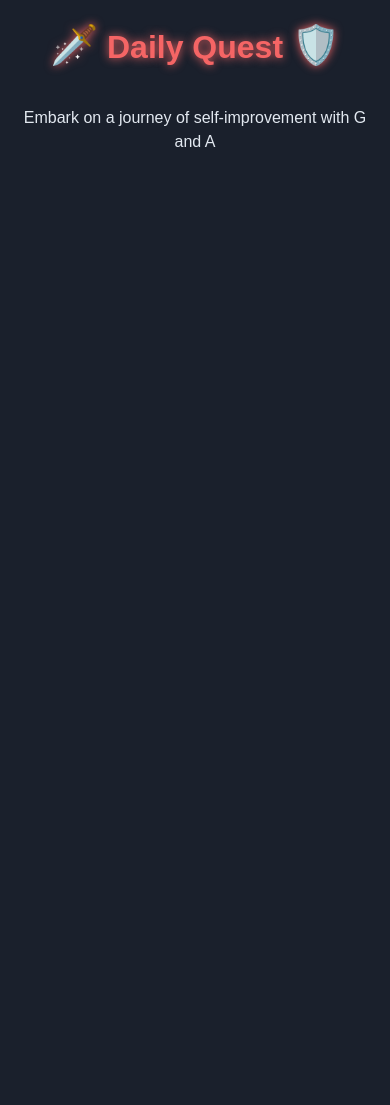
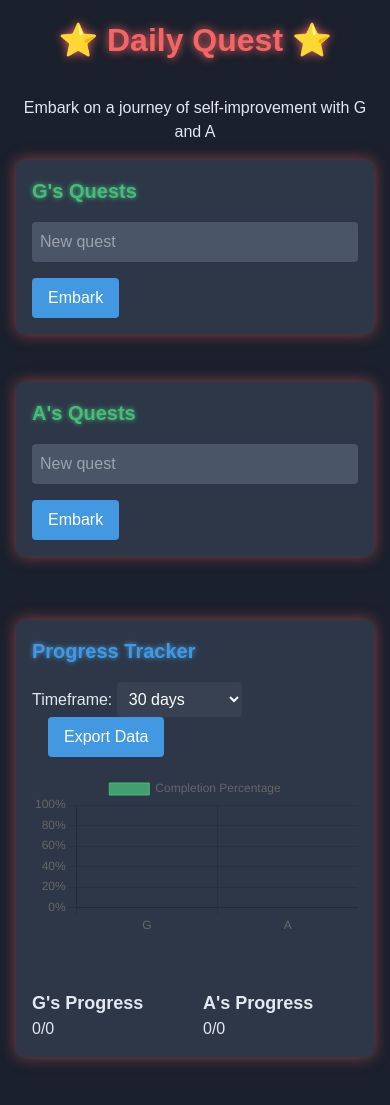
Before and after one commit to graemecarey15/ourdailyquest, a Flask app: page / in a window 390 px wide. Before the commit the page ends 147 px from the top, so only its background shows below. Run offline with Flask 3, Linux system fonts and the light colour scheme; data that the repository does not hold is empty.

Commit message:
Restored to '6a45e8d4682b916ebe8099f8c38536587c771104'

```diff
--- a/templates/index.html
+++ b/templates/index.html
@@ -6,19 +6,61 @@
     <title>Daily Quest</title>
     <link rel="stylesheet" href="{{ url_for('static', filename='css/styles.css') }}">
     <script src="https://cdn.jsdelivr.net/npm/chart.js"></script>
-    <link rel="stylesheet" href="https://cdnjs.cloudflare.com/ajax/libs/font-awesome/6.0.0-beta3/css/all.min.css">
 </head>
 <body>
     <div class="container">
-        <h1 class="title">
-            <span style="font-size: 1.2em; color: #f56565;">🗡️</span>
-            Daily Quest
-            <span style="font-size: 1.2em; color: #4299e1;">🛡️</span>
-        </h1>
+        <h1 class="title">⭐ Daily Quest ⭐</h1>
         <p class="text-center mb-4">Embark on a journey of self-improvement with G and A</p>
 
-        <!-- Rest of the HTML content remains the same -->
+        <div class="grid grid-cols-1 md:grid-cols-2 gap-4">
+            <div class="user-section">
+                <h2 class="user-title">G's Quests</h2>
+                <form class="task-form" data-user-id="1">
+                    <input type="text" class="task-input" placeholder="New quest" required>
+                    <button type="submit" class="btn btn-primary">Embark</button>
+                </form>
+                <ul class="task-list"></ul>
+            </div>
 
+            <div class="user-section">
+                <h2 class="user-title">A's Quests</h2>
+                <form class="task-form" data-user-id="2">
+                    <input type="text" class="task-input" placeholder="New quest" required>
+                    <button type="submit" class="btn btn-primary">Embark</button>
+                </form>
+                <ul class="task-list"></ul>
+            </div>
+        </div>
+
+        <div class="progress-section mt-8">
+            <h2 class="progress-title">Progress Tracker</h2>
+            <div class="mb-4">
+                <label for="timeframe-select">Timeframe:</label>
+                <select id="timeframe-select" class="bg-gray-700 text-white p-2 rounded">
+                    <option value="7">7 days</option>
+                    <option value="14">14 days</option>
+                    <option value="21">21 days</option>
+                    <option value="30" selected>30 days</option>
+                    <option value="60">60 days</option>
+                    <option value="90">90 days</option>
+                    <option value="365">Year to Date</option>
+                </select>
+                <button id="export-btn" class="btn btn-primary ml-4">Export Data</button>
+            </div>
+            <div class="chart-container">
+                <canvas id="progress-chart"></canvas>
+            </div>
+            <div class="grid grid-cols-2 gap-4 mt-4">
+                <div>
+                    <h3 class="text-lg font-semibold">G's Progress</h3>
+                    <p id="g-progress">0/0</p>
+                </div>
+                <div>
+                    <h3 class="text-lg font-semibold">A's Progress</h3>
+                    <p id="a-progress">0/0</p>
+                </div>
+            </div>
+        </div>
     </div>
 
     <script src="{{ url_for('static', filename='js/main.js') }}"></script>
```
